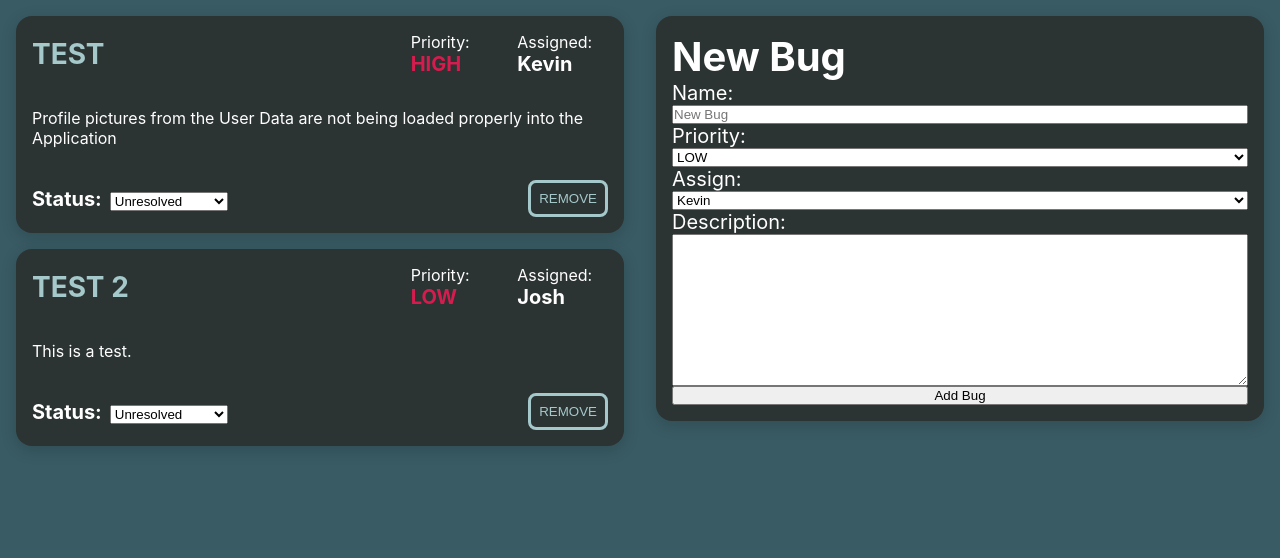
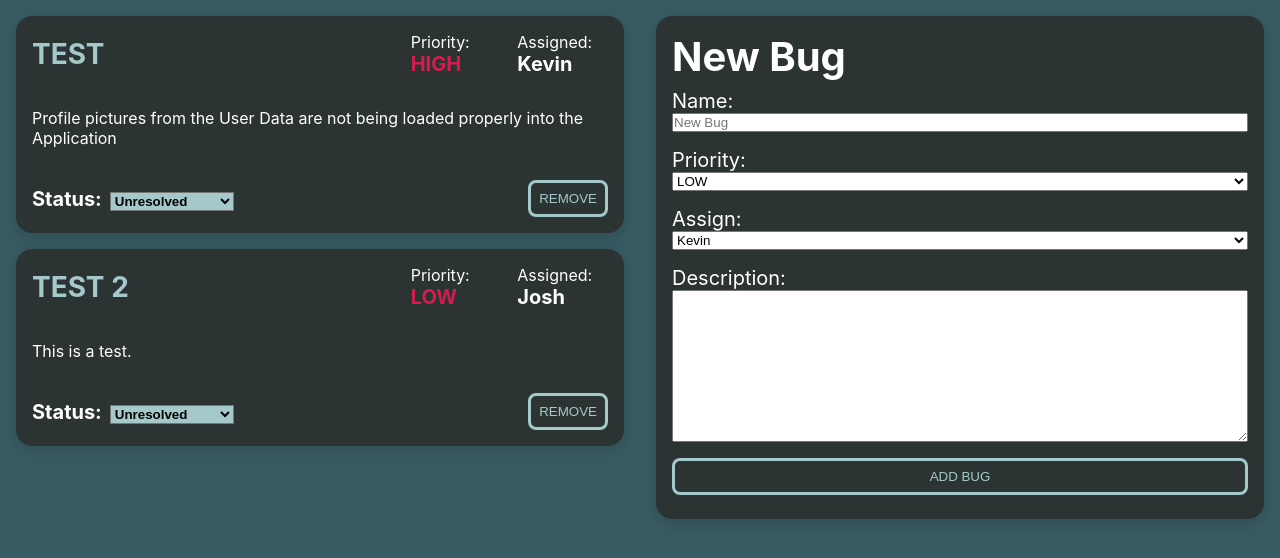
Before and after one commit to kevinjordan1994/bug-tracker, a React (Create React App) app: page / in a window 1280 px wide. Shown: the top 558 px of the page. Built offline with nearby package versions, Linux system fonts and the light colour scheme.

Commit message:
Add styles to NewBug form

```diff
--- a/src/components/BugList/Bug.css
+++ b/src/components/BugList/Bug.css
@@ -55,18 +55,7 @@
   margin-right: 0.5rem;
 }
 
-.delete-bug {
-  padding: 0.5rem;
-  border-radius: 0.5rem;
-  background-color: #2c3333;
-  color: #a5c9ca;
-  cursor: pointer;
-  border: solid;
-  border-color: #a5c9ca;
+.status {
+  background-color: #a5c9ca;
+  font-weight: 700;
 }
-
-.delete-bug:hover {
-  font-weight: 700;
-  background-color: #a5c9ca;
-  color: #2c3333;
-}
--- a/src/components/BugList/Bug.js
+++ b/src/components/BugList/Bug.js
@@ -1,5 +1,6 @@
 import "./Bug.css";
 import "../UI/Card.css";
+import "../UI/Button.css";
 
 function Bug(props) {
   return (
@@ -27,7 +28,7 @@ function Bug(props) {
             <option value="Resolved">Resolved</option>
           </select>
         </div>
-        <button className="delete-bug">REMOVE</button>
+        <button className="button">REMOVE</button>
       </form>
     </div>
   );
--- a/src/components/NewBug/NewBug.css
+++ b/src/components/NewBug/NewBug.css
@@ -12,4 +12,5 @@
 .user-field {
   display: flex;
   flex-direction: column;
+  padding: 0.5rem 0;
 }
--- a/src/components/NewBug/NewBug.js
+++ b/src/components/NewBug/NewBug.js
@@ -1,6 +1,7 @@
 import { useState } from "react";
 import "./NewBug.css";
 import "../UI/Card.css";
+import "../UI/Button.css";
 
 function NewBug(props) {
   const teamMembers = ["Kevin", "Josh", "Nick"];
@@ -36,7 +37,6 @@ function NewBug(props) {
       description: currentDescription,
     };
     props.onSubmitNewBug(newBug);
-    console.log(newBug);
   };
 
   return (
@@ -82,8 +82,8 @@ function NewBug(props) {
             ></textarea>
           </div>
           <div className="user-field">
-            <button className="add-bug-btn" type="submit">
-              Add Bug
+            <button className="add-bug-btn button" type="submit">
+              ADD BUG
             </button>
           </div>
         </form>
--- /dev/null
+++ b/src/components/UI/Button.css
@@ -0,0 +1,15 @@
+.button {
+  padding: 0.5rem;
+  border-radius: 0.5rem;
+  background-color: #2c3333;
+  color: #a5c9ca;
+  cursor: pointer;
+  border: solid;
+  border-color: #a5c9ca;
+}
+
+.button:hover {
+  font-weight: 700;
+  background-color: #a5c9ca;
+  color: #2c3333;
+}
```
